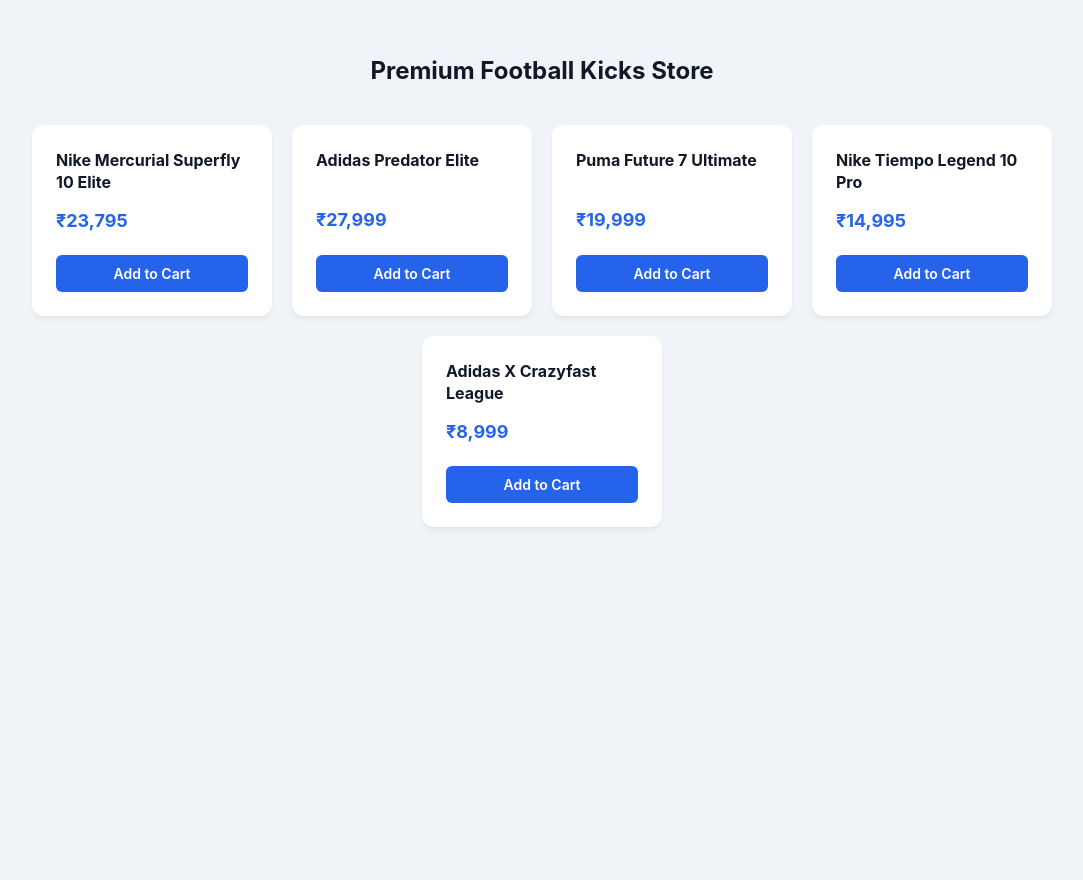
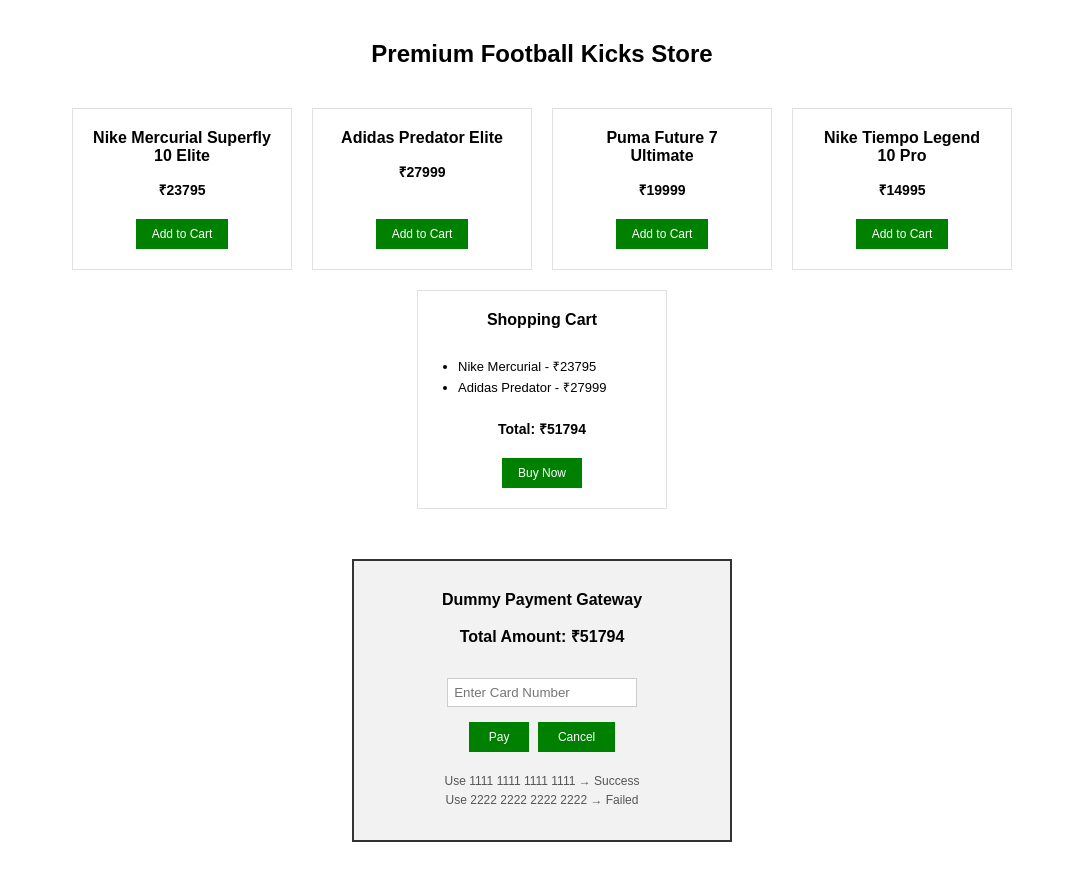
Before and after one commit to kevinfdes10/kevin, a plain HTML site: page index.html in a window 1280 px wide. Shown: the whole page, without its empty margins (98-1181 px from the left). Before the commit the page ends 800 px from the top, so only its background shows below. Drawn offline with Linux system fonts and the light colour scheme.

Commit message:
Update index.html

```diff
--- a/index.html
+++ b/index.html
@@ -7,73 +7,134 @@
     <style>
         * {
             box-sizing: border-box;
-            font-family: -apple-system, BlinkMacSystemFont, "Segoe UI", Roboto, Helvetica, Arial, sans-serif;
+            font-family: Arial, sans-serif;
         }
 
         body {
-            background-color: #f0f4f8; /* Light blueish-grey background from the image */
+            background-color: #ffffff;
             margin: 0;
-            padding: 40px 20px;
+            padding: 20px;
         }
 
         h1 {
             text-align: center;
-            color: #111827;
+            color: #000000;
             font-size: 24px;
             margin-bottom: 40px;
+            margin-top: 20px;
         }
 
-        .product-container {
+        /* Container for Products and Cart */
+        .main-container {
             display: flex;
             flex-wrap: wrap;
             justify-content: center;
             gap: 20px;
             max-width: 1200px;
-            margin: 0 auto;
+            margin: 0 auto 50px auto;
         }
 
-        .product-card {
+        /* Products Grid */
+        .products-grid {
+            display: flex;
+            flex-wrap: wrap;
+            gap: 20px;
+            justify-content: center;
+        }
+
+        /* Generic Card Styling */
+        .card {
+            border: 1px solid #e0e0e0;
             background-color: #ffffff;
-            border-radius: 12px;
-            padding: 24px;
-            width: 240px;
-            box-shadow: 0 4px 6px -1px rgba(0, 0, 0, 0.05), 0 2px 4px -1px rgba(0, 0, 0, 0.03);
+            padding: 20px;
+            width: 220px;
+            text-align: center;
             display: flex;
             flex-direction: column;
         }
 
-        .product-title {
+        .card h3 {
             font-size: 16px;
-            font-weight: 700;
-            color: #111827;
-            margin: 0 0 16px 0;
-            line-height: 1.4;
-            min-height: 44px; /* Keeps buttons aligned even if title is short */
+            margin: 0 0 15px 0;
+            color: #000;
         }
 
-        .product-price {
-            font-size: 18px;
-            font-weight: 700;
-            color: #2563eb; /* Blue color matching the image */
-            margin: 0 0 24px 0;
+        .card p {
+            font-size: 14px;
+            font-weight: bold;
+            margin: 0 0 20px 0;
         }
 
-        .add-to-cart-btn {
-            background-color: #2563eb;
+        /* Green Buttons */
+        .btn-green {
+            background-color: #008000;
             color: #ffffff;
             border: none;
-            border-radius: 6px;
-            padding: 10px 16px;
-            font-size: 14px;
-            font-weight: 600;
+            padding: 8px 16px;
+            font-size: 12px;
             cursor: pointer;
-            width: 100%;
-            transition: background-color 0.2s;
-            margin-top: auto; /* Pushes button to bottom of card */
+            margin-top: auto; /* Pushes button to bottom */
+            align-self: center;
         }
 
-        .add-to-cart-btn:hover {
-            background-color: #1d4ed8;
+        .btn-green:hover {
+            background-color: #006400;
+        }
+
+        /* Shopping Cart Specific */
+        .cart-card {
+            width: 250px;
+        }
+
+        .cart-card ul {
+            text-align: left;
+            font-size: 13px;
+            padding-left: 20px;
+            margin-bottom: 20px;
+            line-height: 1.6;
+        }
+
+        /* Payment Gateway Specific */
+        .payment-container {
+            display: flex;
+            justify-content: center;
+            margin-bottom: 40px;
+        }
+
+        .payment-box {
+            border: 2px solid #333;
+            background-color: #f2f2f2;
+            padding: 30px;
+            width: 380px;
+            text-align: center;
+        }
+
+        .payment-box h3 {
+            font-size: 16px;
+            margin-top: 0;
+        }
+
+        .payment-box input {
+            width: 60%;
+            padding: 6px;
+            margin: 15px 0;
+            border: 1px solid #ccc;
+        }
+
+        .payment-buttons {
+            margin-bottom: 20px;
+        }
+
+        .payment-buttons .btn-green {
+            margin: 0 2px;
+            padding: 8px 20px;
+        }
+
+        .helper-text {
+            font-size: 12px;
+            color: #555;
+            line-height: 1.6;
+            margin: 0;
         }
     </style>
 </head>
@@ -81,35 +142,62 @@
 
     <h1>Premium Football Kicks Store</h1>
 
-    <div class="product-container">
-        <div class="product-card">
-            <h3 class="product-title">Nike Mercurial Superfly 10 Elite</h3>
-            <p class="product-price">₹23,795</p>
-            <button class="add-to-cart-btn">Add to Cart</button>
+    <div class="main-container">
+
+        <div class="products-grid">
+            <div class="card">
+                <h3>Nike Mercurial Superfly 10 Elite</h3>
+                <p>₹23795</p>
+                <button class="btn-green">Add to Cart</button>
+            </div>
+
+            <div class="card">
+                <h3>Adidas Predator Elite</h3>
+                <p>₹27999</p>
+                <button class="btn-green">Add to Cart</button>
+            </div>
+
+            <div class="card">
+                <h3>Puma Future 7 Ultimate</h3>
+                <p>₹19999</p>
+                <button class="btn-green">Add to Cart</button>
+            </div>
+
+            <div class="card">
+                <h3>Nike Tiempo Legend 10 Pro</h3>
+                <p>₹14995</p>
+                <button class="btn-green">Add to Cart</button>
+            </div>
         </div>
 
-        <div class="product-card">
-            <h3 class="product-title">Adidas Predator Elite</h3>
-            <p class="product-price">₹27,999</p>
-            <button class="add-to-cart-btn">Add to Cart</button>
+        <div class="card cart-card">
+            <h3>Shopping Cart</h3>
+            <ul>
+                <li>Nike Mercurial - ₹23795</li>
+                <li>Adidas Predator - ₹27999</li>
+            </ul>
+            <p><strong>Total: ₹51794</strong></p>
+            <button class="btn-green">Buy Now</button>
         </div>
 
-        <div class="product-card">
-            <h3 class="product-title">Puma Future 7 Ultimate</h3>
-            <p class="product-price">₹19,999</p>
-            <button class="add-to-cart-btn">Add to Cart</button>
-        </div>
+    </div>
 
-        <div class="product-card">
-            <h3 class="product-title">Nike Tiempo Legend 10 Pro</h3>
-            <p class="product-price">₹14,995</p>
-            <button class="add-to-cart-btn">Add to Cart</button>
-        </div>
+    <div class="payment-container">
+        <div class="payment-box">
+            <h3>Dummy Payment Gateway</h3>
+            <p><strong>Total Amount: ₹51794</strong></p>
 
-        <div class="product-card">
-            <h3 class="product-title">Adidas X Crazyfast League</h3>
-            <p class="product-price">₹8,999</p>
-            <button class="add-to-cart-btn">Add to Cart</button>
+            <input type="text" placeholder="Enter Card Number">
+
+            <div class="payment-buttons">
+                <button class="btn-green">Pay</button>
+                <button class="btn-green">Cancel</button>
+            </div>
+
+            <p class="helper-text">
+                Use 1111 1111 1111 1111 &rarr; Success<br>
+                Use 2222 2222 2222 2222 &rarr; Failed
+            </p>
         </div>
     </div>
 
```
